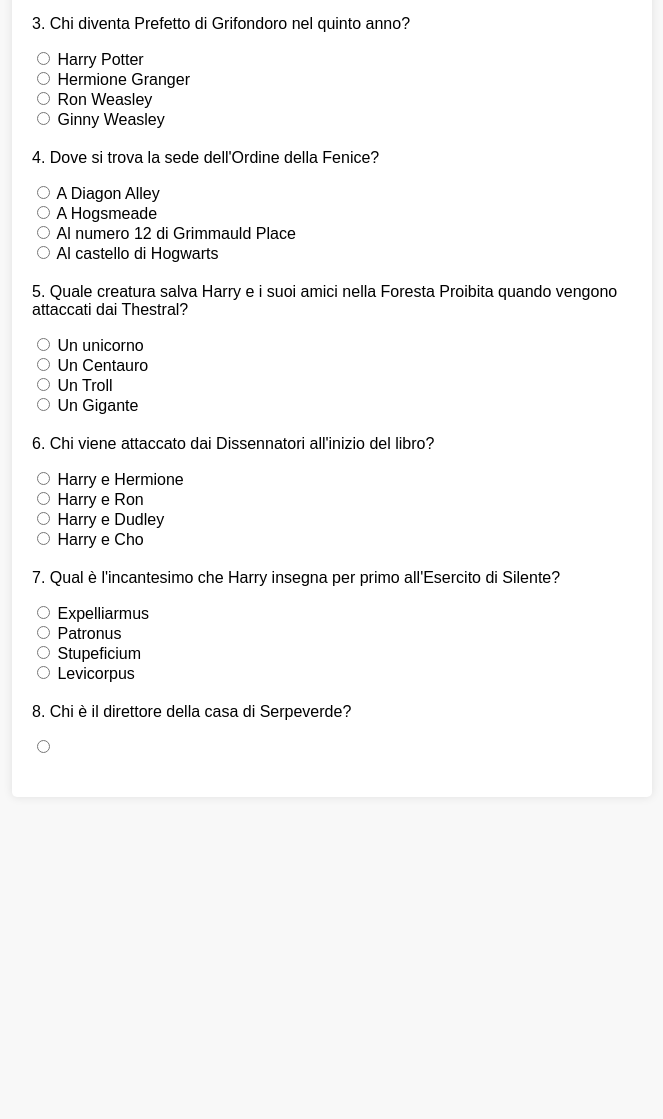
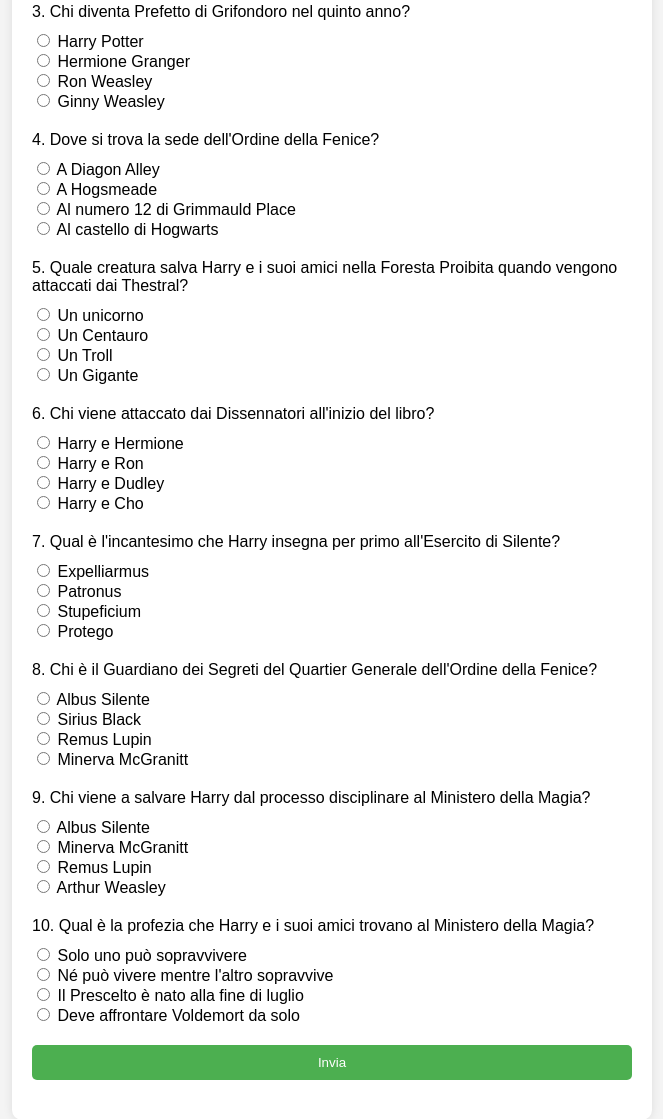
Before and after one commit to Potasovvi/Harry-Potter-Quiz, a plain HTML site: page index.html in a window 1280 px wide. Shown: the part 409-1528 px from the top of the page, without its empty margins (308-971 px from the left). Before the commit the page ends 1226 px from the top, so only its background shows below. Drawn offline with Linux system fonts and the light colour scheme.

Commit message:
Update index.html

```diff
--- a/index.html
+++ b/index.html
@@ -3,36 +3,51 @@
 <head>
     <meta charset="UTF-8">
     <meta name="viewport" content="width=device-width, initial-scale=1.0">
-    <title>Harry Potter Quiz</title>
+    <title>Harry Potter Trivial Pursuit</title>
     <style>
         body {
             font-family: Arial, sans-serif;
-            background-color: #f8f8f8;
             margin: 0;
             padding: 20px;
+            background-color: #f4f4f4;
         }
         .quiz-container {
-            background-color: #fff;
+            max-width: 600px;
+            margin: auto;
+            background: white;
             padding: 20px;
-            border-radius: 5px;
+            border-radius: 10px;
             box-shadow: 0 0 10px rgba(0, 0, 0, 0.1);
-            max-width: 600px;
-            margin: 0 auto;
+        }
+        h1 {
+            text-align: center;
         }
         .question {
             margin-bottom: 20px;
         }
+        .question p {
+            margin: 0;
+        }
+        .question div {
+            margin-top: 10px;
+        }
         button {
-            background-color: #4CAF50;
+            display: block;
+            width: 100%;
+            padding: 10px;
+            background: #4CAF50;
             color: white;
             border: none;
-            padding: 10px 20px;
+            border-radius: 5px;
+            cursor: pointer;
+        }
+        button:hover {
+            background: #45a049;
+        }
+        #result {
             text-align: center;
-            display: inline-block;
-            font-size: 16px;
-            margin: 4px 2px;
-            cursor: pointer;
-            border-radius: 5px;
+            font-size: 1.2em;
+            margin-top: 20px;
         }
     </style>
 </head>
@@ -40,7 +55,6 @@
     <div class="quiz-container">
         <h1>Harry Potter Trivial Pursuit</h1>
         <form id="quizForm">
-            <!-- Domande -->
             <div class="question">
                 <p>1. Chi è il nuovo insegnante di Difesa Contro le Arti Oscure a Hogwarts nel quinto anno di Harry?</p>
                 <div>
@@ -129,11 +143,78 @@
                     <input type="radio" id="q7c" name="q7" value="c">
                     <label for="q7c">Stupeficium</label><br>
                     <input type="radio" id="q7d" name="q7" value="d">
-                    <label for="q7d">Levicorpus</label>
+                    <label for="q7d">Protego</label>
                 </div>
             </div>
             <div class="question">
-                <p>8. Chi è il direttore della casa di Serpeverde?</p>
+                <p>8. Chi è il Guardiano dei Segreti del Quartier Generale dell'Ordine della Fenice?</p>
                 <div>
                     <input type="radio" id="q8a" name="q8" value="a">
-                    <label for="q8
+                    <label for="q8a">Albus Silente</label><br>
+                    <input type="radio" id="q8b" name="q8" value="b">
+                    <label for="q8b">Sirius Black</label><br>
+                    <input type="radio" id="q8c" name="q8" value="c">
+                    <label for="q8c">Remus Lupin</label><br>
+                    <input type="radio" id="q8d" name="q8" value="d">
+                    <label for="q8d">Minerva McGranitt</label>
+                </div>
+            </div>
+            <div class="question">
+                <p>9. Chi viene a salvare Harry dal processo disciplinare al Ministero della Magia?</p>
+                <div>
+                    <input type="radio" id="q9a" name="q9" value="a">
+                    <label for="q9a">Albus Silente</label><br>
+                    <input type="radio" id="q9b" name="q9" value="b">
+                    <label for="q9b">Minerva McGranitt</label><br>
+                    <input type="radio" id="q9c" name="q9" value="c">
+                    <label for="q9c">Remus Lupin</label><br>
+                    <input type="radio" id="q9d" name="q9" value="d">
+                    <label for="q9d">Arthur Weasley</label>
+                </div>
+            </div>
+            <div class="question">
+                <p>10. Qual è la profezia che Harry e i suoi amici trovano al Ministero della Magia?</p>
+                <div>
+                    <input type="radio" id="q10a" name="q10" value="a">
+                    <label for="q10a">Solo uno può sopravvivere</label><br>
+                    <input type="radio" id="q10b" name="q10" value="b">
+                    <label for="q10b">Né può vivere mentre l'altro sopravvive</label><br>
+                    <input type="radio" id="q10c" name="q10" value="c">
+                    <label for="q10c">Il Prescelto è nato alla fine di luglio</label><br>
+                    <input type="radio" id="q10d" name="q10" value="d">
+                    <label for="q10d">Deve affrontare Voldemort da solo</label>
+                </div>
+            </div>
+            <button type="button" onclick="calculateScore()">Invia</button>
+        </form>
+        <p id="result"></p>
+    </div>
+
+    <script>
+        function calculateScore() {
+            const answers = {
+                q1: 'c',
+                q2: 'a',
+                q3: 'c',
+                q4: 'c',
+                q5: 'b',
+                q6: 'c',
+                q7: 'a',
+                q8: 'b',
+                q9: 'a',
+                q10: 'b'
+            };
+            let score = 0;
+
+            for (const [question, correctAnswer] of Object.entries(answers)) {
+                const userAnswer = document.querySelector(`input[name="${question}"]:checked`);
+                if (userAnswer && userAnswer.value === correctAnswer) {
+                    score++;
+                }
+            }
+
+            document.getElementById('result').innerText = `Il tuo punteggio è: ${score} su 10`;
+        }
+    </script>
+</body>
+</html>
```
